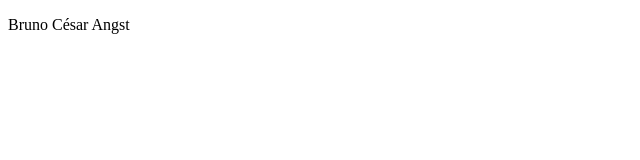
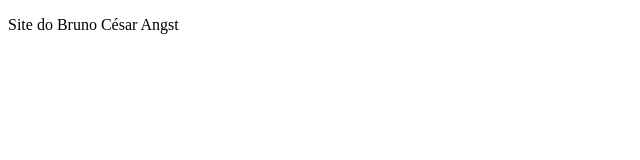
Before and after one commit to BrunoCesarAngst/tracomdev, a React (Create React App) app: page / in a window 1280 px wide. Shown: the top 160 px of the page, without its empty margins (0-640 px from the left). Built offline with nearby package versions, Linux system fonts and the light colour scheme.

Commit message:
tracomdev

```diff
--- a/src/App.js
+++ b/src/App.js
@@ -4,7 +4,7 @@ function App() {
   return (
     <div className="App">
         <p>
-          Bruno César Angst
+          Site do Bruno César Angst
         </p>
     </div>
   );
```
